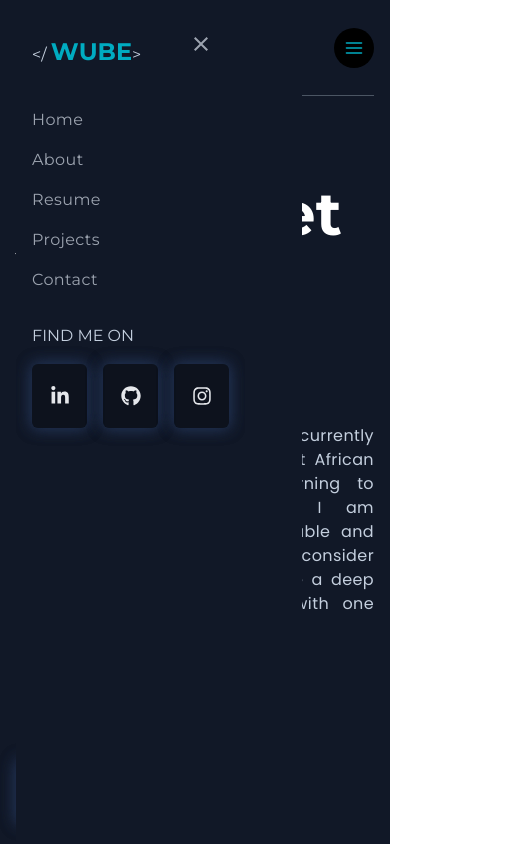
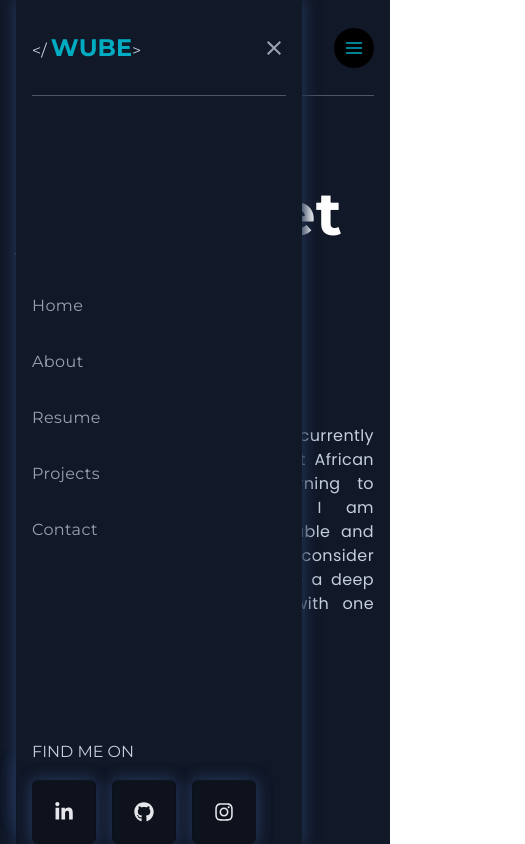
Before and after one commit to wubeshetA/portfolio, a React (Create React App) app: page / in a window 390 px wide. Both pictures are taken after a click on the element 354 px from the left and 47 px from the top of the page. Shown: the top 844 px of the page, 525 px wide, since content can reach past the window. Built offline with nearby package versions, Linux system fonts and the light colour scheme.

Commit message:
Position elements in mobile nav correctly

```diff
--- a/package.json
+++ b/package.json
@@ -1,5 +1,5 @@
 {
-  "name": "portfolioyoutube",
+  "name": "wubeshet_portfolio",
   "version": "0.1.0",
   "private": true,
   "dependencies": {
--- a/src/components/about/About.js
+++ b/src/components/about/About.js
@@ -39,8 +39,12 @@ const About = () => {
       id="about"
       className="w-full h-[800px] pt-10 pb-20 flex flex-col gap-10 xl:gap-0 lgl:flex-col items-center border-b-[1px] font-titleFont border-b-black "
     >
+
+{/* sm: "375px",
+        sml: "500px",
+        md: "667px" */}
       <Title title="" des="Who am I?" />
-      <div className="p-3 rounded-md shadow-shadowOne">
+      <div className="w-full lgl:w-2/3 xl:w-1/2 p-1 rounded-md shadow-shadowOne">
         <p className="px-2">wube_info.py</p>
 
         <SyntaxHighlighter showLineNumbers language="python" style={nightOwl}>
--- a/src/components/contact/Contact.js
+++ b/src/components/contact/Contact.js
@@ -8,44 +8,44 @@ const Contact = () => {
   const [email, setEmail] = useState("");
   const [subject, setSubject] = useState("");
   const [message, setMessage] = useState("");
-  const [errMsg, setErrMsg] = useState("");
-  const [successMsg, setSuccessMsg] = useState("");
+  const [errMsg] = useState("");
+  const [successMsg] = useState("");
 
   // ========== Email Validation start here ==============
 
-  const emailValidation = () => {
-    return String(email)
-      .toLocaleLowerCase()
-      .match(/^([\w.%+-]+)@([\w-]+\.)+([\w]{2,})$/i);
-  };
+  // const emailValidation = () => {
+  //   return String(email)
+  //     .toLocaleLowerCase()
+  //     .match(/^([\w.%+-]+)@([\w-]+\.)+([\w]{2,})$/i);
+  // };
   // ========== Email Validation end here ================
 
-  const handleSend = (e) => {
-    e.preventDefault();
-    if (username === "") {
-      setErrMsg("Username is required!");
-    } else if (phoneNumber === "") {
-      setErrMsg("Phone number is required!");
-    } else if (email === "") {
-      setErrMsg("Please give your Email!");
-    } else if (!emailValidation(email)) {
-      setErrMsg("Give a valid Email!");
-    } else if (subject === "") {
-      setErrMsg("Plese give your Subject!");
-    } else if (message === "") {
-      setErrMsg("Message is required!");
-    } else {
-      setSuccessMsg(
-        `Thank you dear ${username}, Your Messages has been sent Successfully!`
-      );
-      setErrMsg("");
-      setUsername("");
-      setPhoneNumber("");
-      setEmail("");
-      setSubject("");
-      setMessage("");
-    }
-  };
+  // const handleSend = (e) => {
+  //   e.preventDefault();
+  //   if (username === "") {
+  //     setErrMsg("Username is required!");
+  //   } else if (phoneNumber === "") {
+  //     setErrMsg("Phone number is required!");
+  //   } else if (email === "") {
+  //     setErrMsg("Please give your Email!");
+  //   } else if (!emailValidation(email)) {
+  //     setErrMsg("Give a valid Email!");
+  //   } else if (subject === "") {
+  //     setErrMsg("Plese give your Subject!");
+  //   } else if (message === "") {
+  //     setErrMsg("Message is required!");
+  //   } else {
+  //     setSuccessMsg(
+  //       `Thank you dear ${username}, Your Messages has been sent Successfully!`
+  //     );
+  //     setErrMsg("");
+  //     setUsername("");
+  //     setPhoneNumber("");
+  //     setEmail("");
+  //     setSubject("");
+  //     setMessage("");
+  //   }
+  // };
   return (
     <section
       id="contact"
--- a/src/components/navbar/Navbar.js
+++ b/src/components/navbar/Navbar.js
@@ -8,10 +8,11 @@ import { motion, AnimatePresence } from "framer-motion";
 
 const Navbar = () => {
   const [showMenu, setShowMenu] = useState(false);
+
   return (
     <div className="w-full h-24 sticky top-0 z-50 bg-bodyColor mx-auto flex justify-between items-center font-titleFont border-b-[1px] border-b-gray-600">
       <div>
-        <a href="#">
+        <a href="http://localhost:3000">
           {" "}
           <h3 className="md:text-2xl ">
             <span className="">{"</"}</span>{" "}
@@ -50,18 +51,18 @@ const Navbar = () => {
         <AnimatePresence>
           {showMenu && (
             <motion.div
-              className="w-[80%] h-screen overflow-scroll absolute top-0 left-0 bg-gray-900 p-4 scrollbar-hide"
+              className="w-[80%] h-screen overflow-scroll absolute top-0 left-0 bg-gray-900 p-4 scrollbar-hide shadow-shadowOne"
               initial={{ x: "-100%" }}
               animate={{ x: "0%" }}
               exit={{ x: "-100%" }}
               transition={{ type: "tween" }}
             >
-              <div className="w-[80%] h-screen overflow-scroll absolute top-0 left-0 bg-gray-900 p-4 scrollbar-hide">
-                <div className="flex flex-col gap-8 py-5 relative">
-                  <div>
+              <div className="w-full flex backdrop-brightness-0 h-screen overflow-scroll absolute top-0 left-0 bg-gray-900 scrollbar-hide px-4">
+                <div className="flex flex-col justify-between gap-8 relative w-full">
+                  <div className="flex justify-between w-full border-b-[1px] border-b-gray-600 h-24 top-0 items-center">
                     {/* <img className="w-32" src={logo} alt="logo" /> */}
 
-                    <a href="#" className="border-b-[1px] border-b-black">
+                    <a href="#" className="">
                       {" "}
                       <h3 className="md:text-2xl ">
                         <span className="">{"</"}</span>{" "}
@@ -71,9 +72,18 @@ const Navbar = () => {
                         <span className="">{">"}</span>{" "}
                       </h3>{" "}
                     </a>
-                    <p className="text-sm text-gray-400 mt-2"></p>
+                    {/* <p className="text-sm text-gray-400 mt-2"></p> */}
+
+                    <span
+                      onClick={() => setShowMenu(false)}
+                      className="text-gray-400 hover:text-designColor duration-300 text-2xl cursor-pointer"
+                    >
+                      <MdClose />
+
+                    </span>
+
                   </div>
-                  <ul className="flex flex-col gap-4">
+                  <ul className="flex flex-col gap-8 justify-around">
                     {navLinksdata.map((item) => (
                       <li
                         key={item._id}
@@ -128,12 +138,12 @@ const Navbar = () => {
                     </div>
                   </div>
 
-                  <span
+                  {/* <span
                     onClick={() => setShowMenu(false)}
-                    className="absolute top-4 right-4 text-gray-400 hover:text-designColor duration-300 text-2xl cursor-pointer"
+                    className="absolute top-6 text-gray-400 hover:text-designColor duration-300 text-2xl cursor-pointer"
                   >
                     <MdClose />
-                  </span>
+                  </span> */}
                 </div>
               </div>
             </motion.div>
--- a/src/components/resume/Skills.js
+++ b/src/components/resume/Skills.js
@@ -2,7 +2,7 @@ import React from "react";
 import { motion } from "framer-motion";
 import { skillsData } from "../../constants";
 // from react-icons
-import { FaHtml5 } from "react-icons/fa";
+// import { FaHtml5 } from "react-icons/fa";
 const Skills = () => {
   return (
     <motion.div
--- a/src/projects/Projects.js
+++ b/src/projects/Projects.js
@@ -1,6 +1,6 @@
 import React from "react";
 import Title from "../layouts/Title";
-import { projectOne, projectTwo, projectThree } from "../assets/index";
+import { projectOne, projectThree } from "../assets/index";
 import ProjectsCard from "./ProjectsCard";
 
 const Projects = () => {
--- a/src/projects/ProjectsCard.js
+++ b/src/projects/ProjectsCard.js
@@ -19,12 +19,12 @@ function ProjectsCard({ title, des, src, github_link, web_link }) {
 
         <div className="absolute flex flex-col justify-center text-center items-center -bottom-full group-hover:bottom-4 transition-all duration-500 z-50">
           <div className="flex gap-7">
-            <a href={github_link} target="_blank">
+            <a href={github_link}>
               <div>
                 <FaGithub className="text-xl hover:text-designColor mb-2" />
               </div>
             </a>
-            <a href={web_link} target="_blank">
+            <a href={web_link}>
               <div>
                 <TbWorld className="text-xl hover:text-designColor mb-2" />
               </div>
--- a/tailwind.config.js
+++ b/tailwind.config.js
@@ -28,6 +28,8 @@ module.exports = {
       boxShadow: {
         shadowOne: "0px 0px 15px #20304f, 0px 0px 15px #20304f",
       },
+
+
     },
   },
   plugins: [],
```
Also changed, not shown: 1 other file (tests, documents, lock files or other folders).
